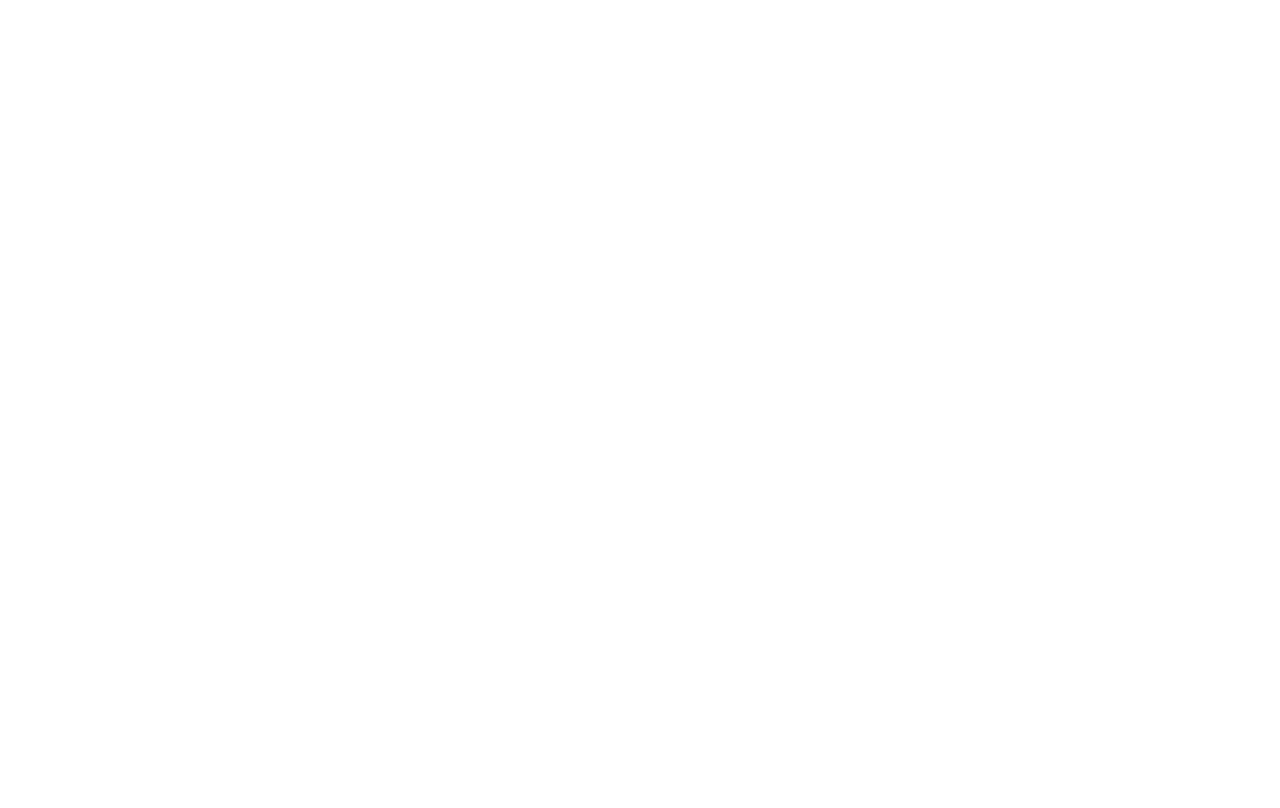
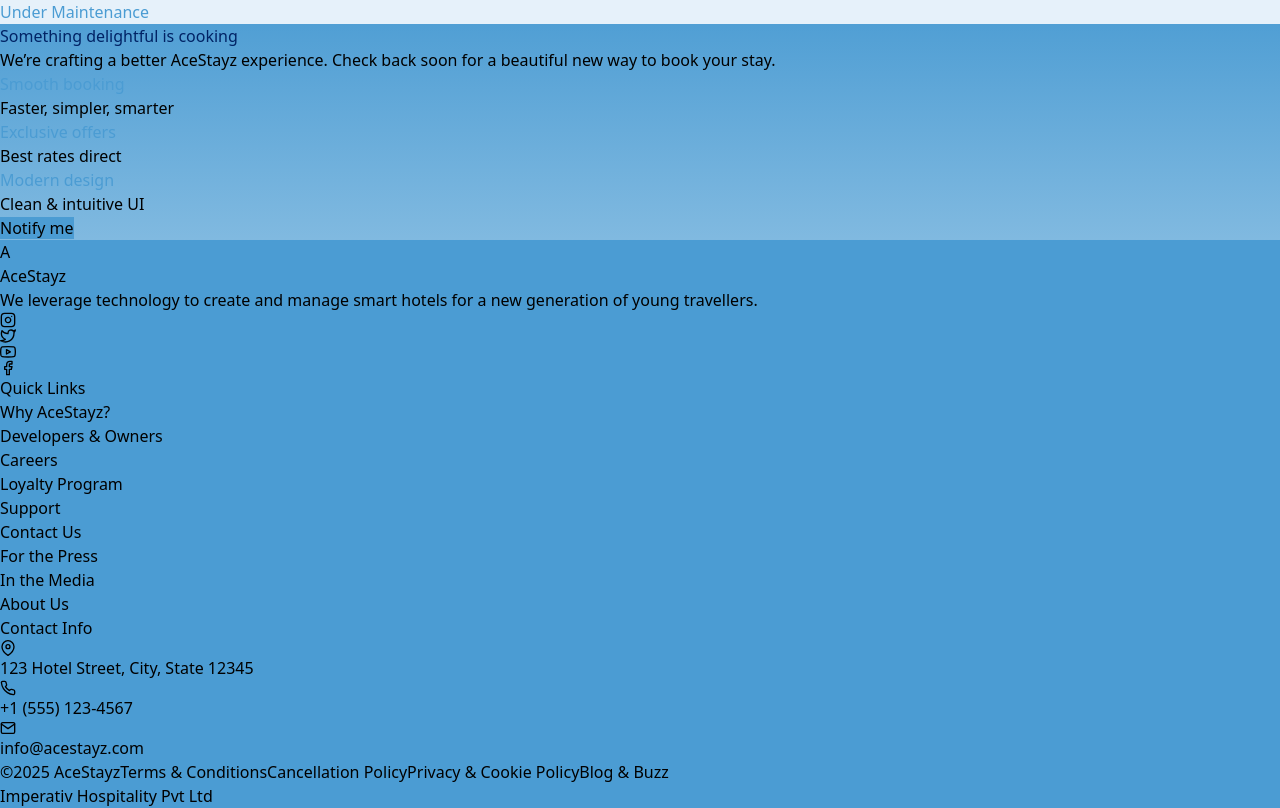
Before and after one commit to thisisshivamtiwari/acestayz.com, a React (Vite) app: page /comingsoon in a window 1280 px wide. Before the commit this address had no page. Built offline with nearby package versions, Linux system fonts and the light colour scheme; the HTML template or start-up script is replaced by a standard one.

Commit message:
Final push

```diff
--- /dev/null
+++ b/src/pages/ComingSoonPage.tsx
@@ -0,0 +1,55 @@
+// import Navigation from '../components/Navigation'
+import Footer from '../components/Footer'
+
+const ComingSoonPage = () => {
+  return (
+    <div className="min-h-screen flex flex-col" style={{ background: 'linear-gradient(180deg, #4B9CD3 0%, #FFFFFF 100%)' }}>
+      {/* <Navigation /> */}
+
+      <main className="flex-1 flex items-center justify-center px-4 py-16">
+        <div className="max-w-4xl w-full text-center">
+          <div className="mx-auto max-w-2xl backdrop-blur-md bg-white/40 border border-white/60 shadow-xl rounded-3xl p-10">
+            <div className="inline-flex items-center gap-2 px-3 py-1 rounded-full text-xs font-semibold" style={{ backgroundColor: '#E6F1FA', color: '#4B9CD3' }}>
+              Under Maintenance
+            </div>
+            <h1 className="mt-5 text-4xl sm:text-5xl font-extrabold" style={{ color: '#012365' }}>
+              Something delightful is cooking
+            </h1>
+            <p className="mt-4 text-gray-700 text-base sm:text-lg">
+              We’re crafting a better AceStayz experience. Check back soon for a beautiful new way to book your stay.
+            </p>
+
+            <div className="mt-8 grid grid-cols-1 sm:grid-cols-3 gap-4">
+              <div className="rounded-2xl p-4 bg-white shadow-sm border border-gray-100">
+                <div className="text-sm font-semibold" style={{ color: '#4B9CD3' }}>Smooth booking</div>
+                <div className="text-gray-600 text-sm mt-1">Faster, simpler, smarter</div>
+              </div>
+              <div className="rounded-2xl p-4 bg-white shadow-sm border border-gray-100">
+                <div className="text-sm font-semibold" style={{ color: '#4B9CD3' }}>Exclusive offers</div>
+                <div className="text-gray-600 text-sm mt-1">Best rates direct</div>
+              </div>
+              <div className="rounded-2xl p-4 bg-white shadow-sm border border-gray-100">
+                <div className="text-sm font-semibold" style={{ color: '#4B9CD3' }}>Modern design</div>
+                <div className="text-gray-600 text-sm mt-1">Clean & intuitive UI</div>
+              </div>
+            </div>
+
+            <div className="mt-10">
+              <a
+                href="mailto:info@acestayz.com"
+                className="inline-flex items-center justify-center rounded-xl px-5 py-3 font-semibold text-white shadow-md hover:opacity-95 transition"
+                style={{ backgroundColor: '#4B9CD3' }}
+              >
+                Notify me
+              </a>
+            </div>
+          </div>
+        </div>
+      </main>
+
+      <Footer />
+    </div>
+  )
+}
+
+export default ComingSoonPage
--- a/src/routes/AppRouter.tsx
+++ b/src/routes/AppRouter.tsx
@@ -1,14 +1,18 @@
 import React from 'react'
-import { BrowserRouter as Router, Routes, Route } from 'react-router-dom'
+import { BrowserRouter as Router, Routes, Route, Navigate } from 'react-router-dom'
 import HomePage from '../pages/HomePage'
 import HotelDetailPage from '../pages/HotelDetailPage'
+import ComingSoonPage from '../pages/ComingSoonPage'
 
 const AppRouter: React.FC = () => {
   return (
     <Router>
       <Routes>
-        <Route path="/" element={<HomePage />} />
+        <Route path="/" element={<Navigate to="/comingsoon" replace />} />
+        <Route path="/comingsoon" element={<ComingSoonPage />} />
+        <Route path="/home" element={<HomePage />} />
         <Route path="/hotel/:slug" element={<HotelDetailPage />} />
+        <Route path="/main" element={<HomePage />} />
       </Routes>
     </Router>
   )
```
Also changed, not shown: 5 other files (tests, documents, lock files or other folders).
